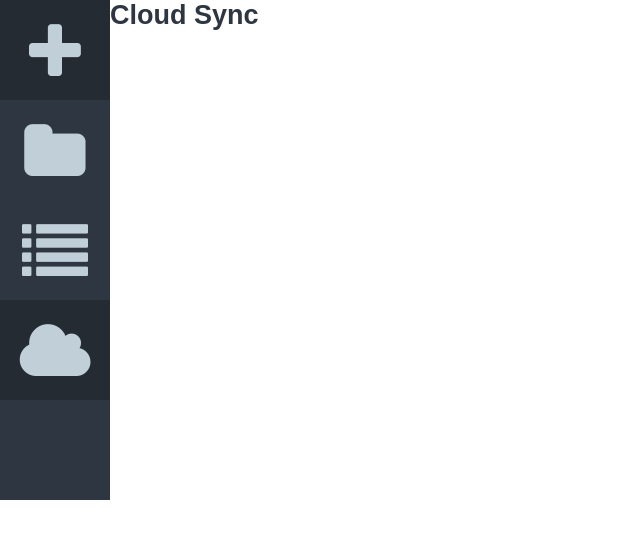
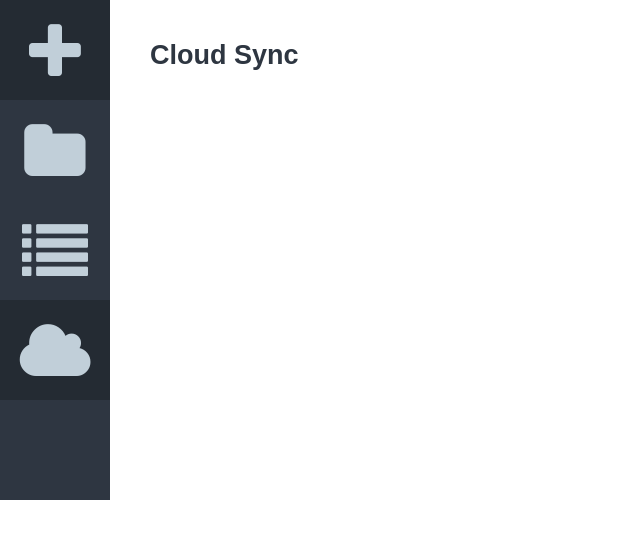
Before and after one commit to StormyWarrior8/Star-Notes, a website: page app/index.html at #/cloud-sync in a window 1280 px wide. Shown: the whole page, without its empty margins (0-640 px from the left). Drawn offline with Linux system fonts and the light colour scheme.

Commit message:
Add wrapper

```diff
--- a/app/templates/cloud-sync.html
+++ b/app/templates/cloud-sync.html
@@ -1 +1,3 @@
-<h1>Cloud Sync</h1>
+<div class="wrapper">
+    <h1>Cloud Sync</h1>
+</div>
```
Also changed, not shown: app/templates/list.html (+3 -1 lines).
